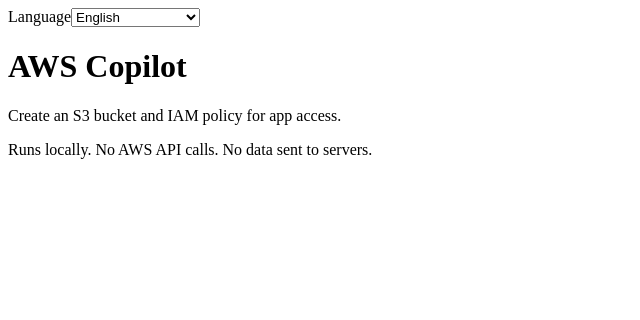
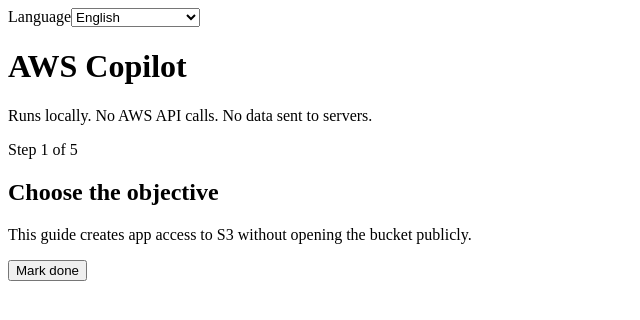
Before and after one commit to puppe1990/aws-copilot-extension, a React (Vite) app: page / in a window 1280 px wide. Shown: the top 320 px of the page, without its empty margins (0-640 px from the left). Built offline with nearby package versions, Linux system fonts and the light colour scheme.

Commit message:
feat: add curated s3 iam guide

```diff
--- /dev/null
+++ b/src/guides/guideEngine.ts
@@ -0,0 +1,42 @@
+import type { GuideDefinition, GuideStep, GuideStepId } from './s3IamGuide';
+
+export type GuideState = {
+  activeStepIndex: number;
+  completedStepIds: GuideStepId[];
+};
+
+export function createGuideState(_guide: GuideDefinition): GuideState {
+  return {
+    activeStepIndex: 0,
+    completedStepIds: []
+  };
+}
+
+export function currentStep(guide: GuideDefinition, state: GuideState): GuideStep {
+  return guide.steps[state.activeStepIndex];
+}
+
+export function goNext(guide: GuideDefinition, state: GuideState): GuideState {
+  return {
+    ...state,
+    activeStepIndex: Math.min(state.activeStepIndex + 1, guide.steps.length - 1)
+  };
+}
+
+export function goPrevious(_guide: GuideDefinition, state: GuideState): GuideState {
+  return {
+    ...state,
+    activeStepIndex: Math.max(state.activeStepIndex - 1, 0)
+  };
+}
+
+export function markDone(state: GuideState, stepId: GuideStepId): GuideState {
+  if (state.completedStepIds.includes(stepId)) {
+    return state;
+  }
+
+  return {
+    ...state,
+    completedStepIds: [...state.completedStepIds, stepId]
+  };
+}
--- /dev/null
+++ b/src/guides/s3IamGuide.ts
@@ -0,0 +1,61 @@
+import type { TranslationKey } from '../i18n';
+
+export type GuideStepId = 'objective' | 'bucket' | 'security' | 'iamPolicy' | 'review';
+
+export type GuideStep = {
+  id: GuideStepId;
+  titleKey: TranslationKey;
+  bodyKey: TranslationKey;
+  expectedPage: 'anyAws' | 's3CreateBucket' | 's3BucketSettings' | 'iamCreatePolicy';
+  highlightSelector?: string;
+  suggestedValues?: Record<string, string>;
+};
+
+export type GuideDefinition = {
+  id: 's3-iam-app-access';
+  titleKey: TranslationKey;
+  steps: GuideStep[];
+};
+
+export const s3IamGuide: GuideDefinition = {
+  id: 's3-iam-app-access',
+  titleKey: 'guide.s3Iam.title',
+  steps: [
+    {
+      id: 'objective',
+      titleKey: 'guide.s3Iam.stepObjective.title',
+      bodyKey: 'guide.s3Iam.stepObjective.body',
+      expectedPage: 'anyAws'
+    },
+    {
+      id: 'bucket',
+      titleKey: 'guide.s3Iam.stepBucketName.title',
+      bodyKey: 'guide.s3Iam.stepBucketName.body',
+      expectedPage: 's3CreateBucket',
+      highlightSelector: '[data-testid="bucket-name"], input[name="bucketName"], input[aria-label*="Bucket"]',
+      suggestedValues: {
+        bucketName: 'my-app-uploads-prod'
+      }
+    },
+    {
+      id: 'security',
+      titleKey: 'guide.s3Iam.stepSecurity.title',
+      bodyKey: 'guide.s3Iam.stepSecurity.body',
+      expectedPage: 's3BucketSettings',
+      highlightSelector: '[data-testid*="block-public"], input[type="checkbox"]'
+    },
+    {
+      id: 'iamPolicy',
+      titleKey: 'guide.s3Iam.stepIamPolicy.title',
+      bodyKey: 'guide.s3Iam.stepIamPolicy.body',
+      expectedPage: 'iamCreatePolicy',
+      highlightSelector: 'textarea, [data-testid*="policy"], [role="textbox"]'
+    },
+    {
+      id: 'review',
+      titleKey: 'guide.s3Iam.stepReview.title',
+      bodyKey: 'guide.s3Iam.stepReview.body',
+      expectedPage: 'anyAws'
+    }
+  ]
+};
--- a/src/panel/App.tsx
+++ b/src/panel/App.tsx
@@ -1,9 +1,14 @@
 import { useMemo, useState } from 'react';
+import { createGuideState, currentStep, goNext, markDone } from '../guides/guideEngine';
+import { s3IamGuide } from '../guides/s3IamGuide';
 import { detectLocale, type Locale, t } from '../i18n';
 
 export function App() {
   const initialLocale = useMemo(() => detectLocale(), []);
   const [locale, setLocale] = useState<Locale>(initialLocale);
+  const [guideState, setGuideState] = useState(() => createGuideState(s3IamGuide));
+  const step = currentStep(s3IamGuide, guideState);
+  const values = step.suggestedValues ?? {};
 
   return (
     <main>
@@ -15,8 +20,22 @@ export function App() {
         </select>
       </label>
       <h1>{t(locale, 'app.title')}</h1>
-      <p>{t(locale, 'app.subtitle')}</p>
       <p>{t(locale, 'status.localOnly')}</p>
+      <section>
+        <p>
+          Step {guideState.activeStepIndex + 1} of {s3IamGuide.steps.length}
+        </p>
+        <h2>{t(locale, step.titleKey)}</h2>
+        <p>{t(locale, step.bodyKey, values)}</p>
+        <button
+          type="button"
+          onClick={() => {
+            setGuideState((state) => goNext(s3IamGuide, markDone(state, step.id)));
+          }}
+        >
+          {t(locale, 'action.done')}
+        </button>
+      </section>
     </main>
   );
 }
```
Also changed, not shown: 1 other file (tests, documents, lock files or other folders).
